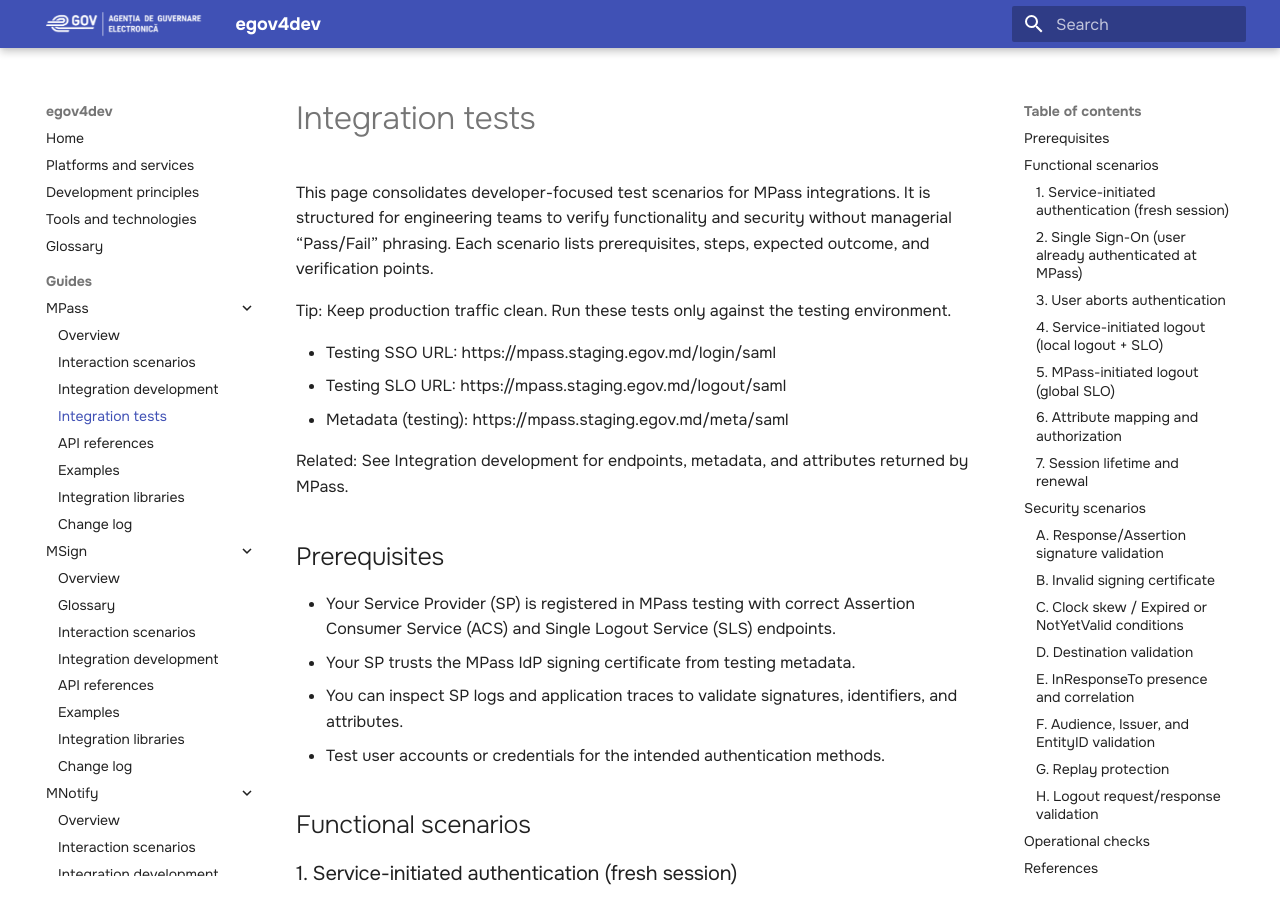
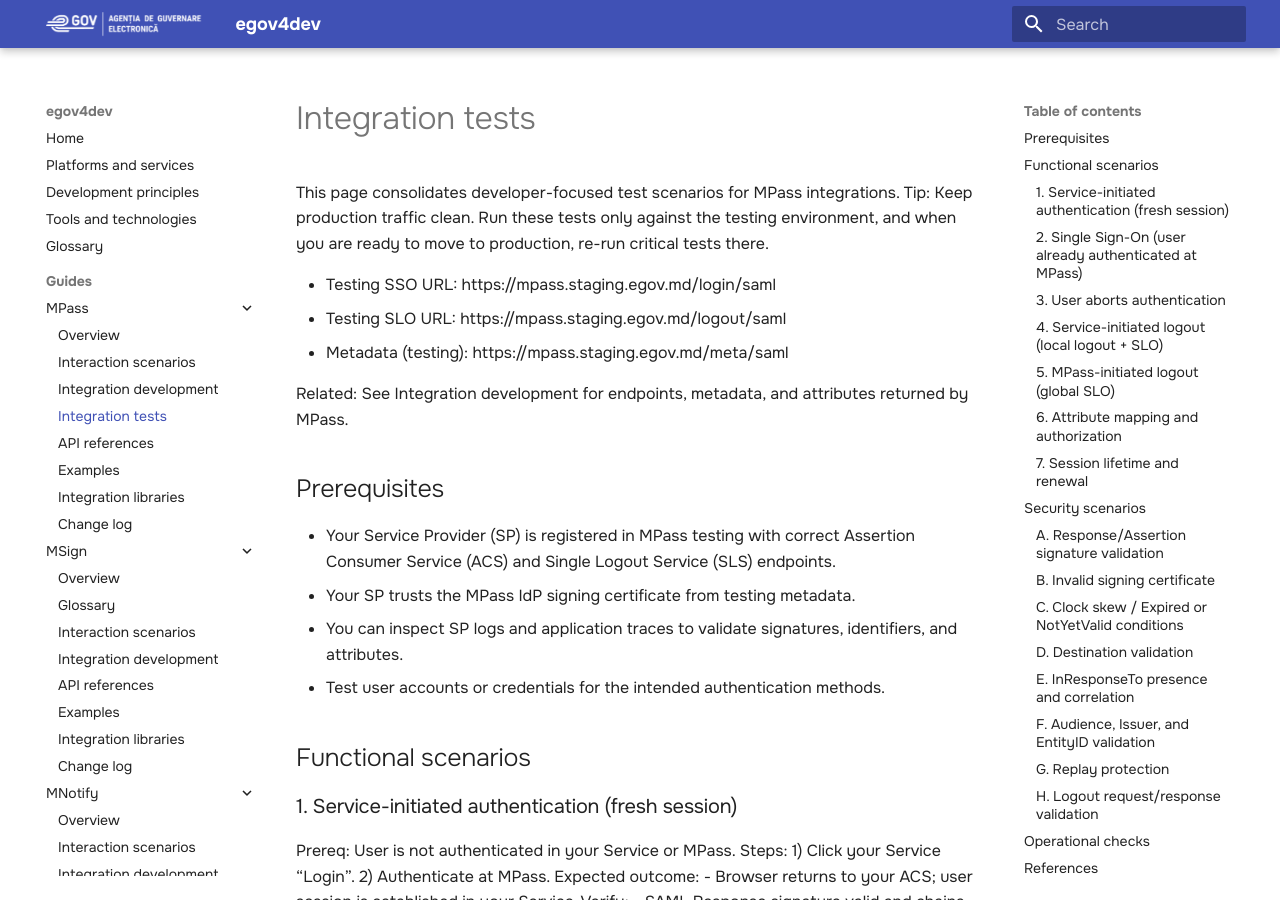
Before and after one commit to egov-moldova/egov4dev, an MkDocs documentation site: the page built from docs/guides/mpass/integration-tests.md, in a window 1280 px wide and 900 px high. Built offline with MkDocs 1.6.1 and Material for MkDocs 9.7.7, drawn with Linux system fonts in a browser that asks for light colours.

Commit message:
Update integration tests documentation; clarify testing environment instructions

```diff
--- a/docs/guides/mpass/integration-tests.md
+++ b/docs/guides/mpass/integration-tests.md
@@ -1,8 +1,7 @@
 # Integration tests
 
-This page consolidates developer-focused test scenarios for MPass integrations. It is structured for engineering teams to verify functionality and security without managerial “Pass/Fail” phrasing. Each scenario lists prerequisites, steps, expected outcome, and verification points.
-
-Tip: Keep production traffic clean. Run these tests only against the testing environment.
+This page consolidates developer-focused test scenarios for MPass integrations.
+Tip: Keep production traffic clean. Run these tests only against the testing environment, and when you are ready to move to production, re-run critical tests there.
 
 - Testing SSO URL: https://mpass.staging.egov.md/login/saml
 - Testing SLO URL: https://mpass.staging.egov.md/logout/saml
```
